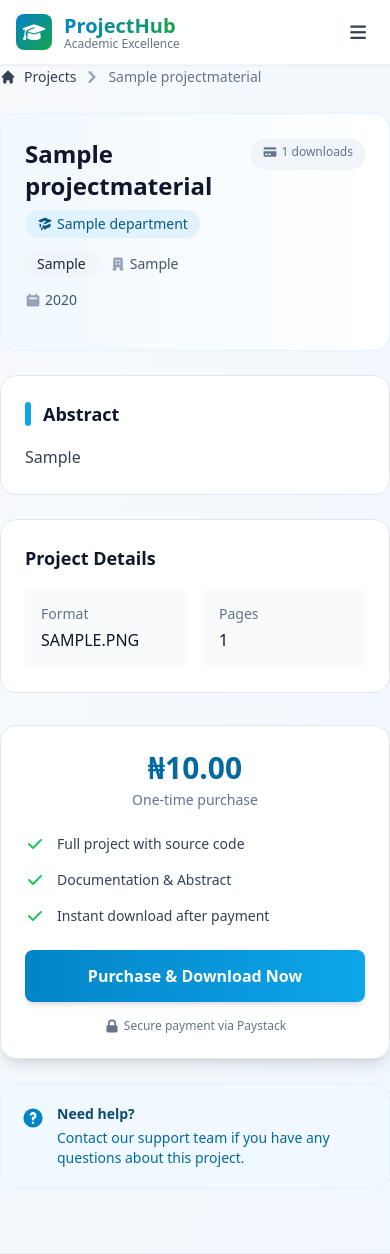
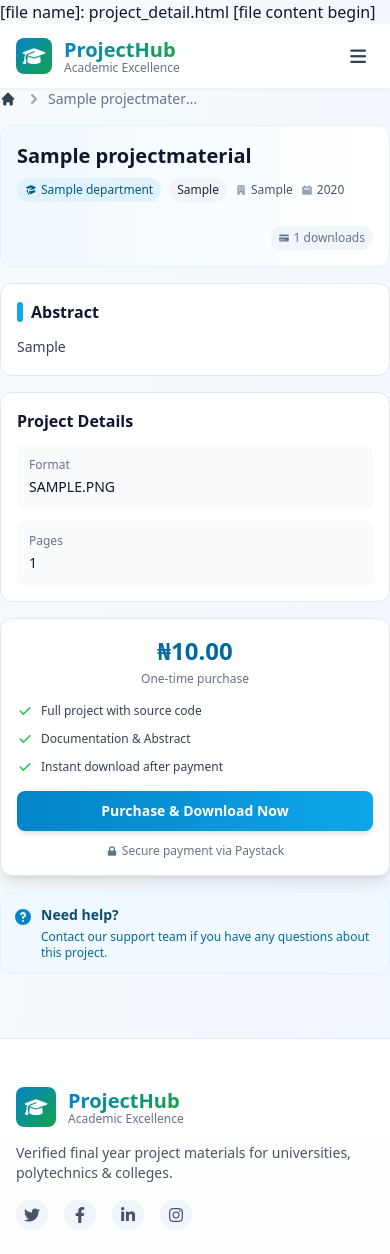
Before and after one commit to Ibn-muaz/projecthub, a Django app: a page that uses templates/core/project_detail.html in a window 390 px wide. Shown: the top 1254 px of the page. Run offline with Django 5.2, Linux system fonts and the light colour scheme; tables that the repository leaves empty hold one stand-in row (values such as "Sample post"); one stand-in notice (Sample message) is shown; some libraries are stand-ins or nearby versions.

Commit message:
Fix responsive

```diff
--- a/core/views.py
+++ b/core/views.py
@@ -240,14 +240,8 @@
         form = UserRegistrationForm(request.POST)
         if form.is_valid():
             user = form.save()
-
-            # FIX: Set the backend attribute to EmailBackend before logging in
-            user.backend = 'accounts.backends.EmailBackend'
-
-            # Now log the user in
-            login(request, user)
-            messages.success(request, 'Account created successfully!')
-            return redirect('landing')
+            messages.success(request, 'Account created successfully! Please log in to continue.')
+            return redirect('login-page')
         else:
             # If form is invalid, pass errors to template
             return render(request, 'core/register.html', {'form': form})
--- a/templates/core/admin_project_list.html
+++ b/templates/core/admin_project_list.html
@@ -30,7 +30,6 @@
           <div class="truncate w-full">{{ project.title }}</div>
         </td>
         <td class="px-3 py-2">{{ project.department }}</td>
-        <td class="px-3 py-2">{{ project.year }}</td>
         <td class="px-3 py-2">₦{{ project.price }}</td>
         <td class="px-3 py-2">
           {% if project.status == 'APPROVED' %}
--- a/templates/core/project_detail.html
+++ b/templates/core/project_detail.html
@@ -1,65 +1,67 @@
+[file name]: project_detail.html
+[file content begin]
 {% extends 'base.html' %}
 {% block title %}{{ project.title }} - ProjectHub{% endblock %}
 
 {% block content %}
 <!-- Breadcrumb -->
-<nav class="flex mb-6" aria-label="Breadcrumb">
-  <ol class="inline-flex items-center space-x-1 md:space-x-2">
+<nav class="flex mb-4 md:mb-6" aria-label="Breadcrumb">
+  <ol class="inline-flex items-center space-x-1 md:space-x-2 flex-wrap">
     <li class="inline-flex items-center">
       <a href="{% url 'project-list-page' %}" class="inline-flex items-center text-sm font-medium text-slate-700 hover:text-sky-600">
-        <svg class="w-4 h-4 mr-2" fill="currentColor" viewBox="0 0 20 20">
+        <svg class="w-4 h-4 mr-1 md:mr-2" fill="currentColor" viewBox="0 0 20 20">
           <path d="M10.707 2.293a1 1 0 00-1.414 0l-7 7a1 1 0 001.414 1.414L4 10.414V17a1 1 0 001 1h2a1 1 0 001-1v-2a1 1 0 011-1h2a1 1 0 011 1v2a1 1 0 001 1h2a1 1 0 001-1v-6.586l.293.293a1 1 0 001.414-1.414l-7-7z"/>
         </svg>
-        Projects
+        <span class="hidden sm:inline">Projects</span>
       </a>
     </li>
     <li aria-current="page">
       <div class="flex items-center">
-        <svg class="w-6 h-6 text-slate-400" fill="currentColor" viewBox="0 0 20 20">
+        <svg class="w-5 h-5 md:w-6 md:h-6 text-slate-400" fill="currentColor" viewBox="0 0 20 20">
           <path fill-rule="evenodd" d="M7.293 14.707a1 1 0 010-1.414L10.586 10 7.293 6.707a1 1 0 011.414-1.414l4 4a1 1 0 010 1.414l-4 4a1 1 0 01-1.414 0z" clip-rule="evenodd"/>
         </svg>
-        <span class="ml-1 text-sm font-medium text-slate-500 md:ml-2">{{ project.title|truncatechars:30 }}</span>
+        <span class="ml-1 text-sm font-medium text-slate-500 md:ml-2 truncate max-w-[150px] md:max-w-none">{{ project.title|truncatechars:30 }}</span>
       </div>
     </li>
   </ol>
 </nav>
 
-<div class="grid lg:grid-cols-3 gap-8">
+<div class="grid grid-cols-1 lg:grid-cols-3 gap-4 md:gap-8">
   <!-- Main Content -->
-  <div class="lg:col-span-2 space-y-6">
+  <div class="lg:col-span-2 space-y-4 md:space-y-6">
     <!-- Project Header -->
-    <div class="bg-gradient-to-r from-sky-50 to-white rounded-2xl p-6 border border-sky-100">
-      <div class="flex flex-wrap items-start justify-between gap-4">
+    <div class="bg-gradient-to-r from-sky-50 to-white rounded-xl md:rounded-2xl p-4 md:p-6 border border-sky-100">
+      <div class="flex flex-col sm:flex-row sm:items-start justify-between gap-3 md:gap-4">
         <div class="flex-1 min-w-0">
-          <h1 class="text-2xl font-bold text-slate-900 mb-2">{{ project.title }}</h1>
-          <div class="flex flex-wrap items-center gap-3 text-sm text-slate-600 mb-4">
-            <span class="inline-flex items-center bg-sky-100 text-sky-800 px-3 py-1 rounded-full">
-              <svg class="w-4 h-4 mr-1" fill="currentColor" viewBox="0 0 20 20">
+          <h1 class="text-xl md:text-2xl font-bold text-slate-900 mb-2">{{ project.title }}</h1>
+          <div class="flex flex-wrap items-center gap-2 text-xs md:text-sm text-slate-600 mb-3 md:mb-4">
+            <span class="inline-flex items-center bg-sky-100 text-sky-800 px-2 md:px-3 py-1 rounded-full text-xs">
+              <svg class="w-3 h-3 md:w-4 md:h-4 mr-1" fill="currentColor" viewBox="0 0 20 20">
                 <path d="M10.394 2.08a1 1 0 00-.788 0l-7 3a1 1 0 000 1.84L5.25 8.051a.999.999 0 01.356-.257l4-1.714a1 1 0 11.788 1.838L7.667 9.088l1.94.831a1 1 0 00.787 0l7-3a1 1 0 000-1.838l-7-3zM3.31 9.397L5 10.12v4.102a8.969 8.969 0 00-1.05-.174 1 1 0 01-.89-.89 11.115 11.115 0 01.25-3.762zM9.3 16.573A9.026 9.026 0 007 14.935v-3.957l1.818.78a3 3 0 002.364 0l5.508-2.361a11.026 11.026 0 01.25 3.762 1 1 0 01-.89.89 8.968 8.968 0 00-5.35 2.524 1 1 0 01-1.4 0zM6 18a1 1 0 001-1v-2.065a8.935 8.935 0 00-2-.712V17a1 1 0 001 1z"/>
               </svg>
               {{ project.department }}
             </span>
-            <span class="inline-flex items-center bg-slate-100 text-slate-800 px-3 py-1 rounded-full">
+            <span class="inline-flex items-center bg-slate-100 text-slate-800 px-2 md:px-3 py-1 rounded-full text-xs">
               {{ project.course }}
             </span>
-            <span class="inline-flex items-center">
-              <svg class="w-4 h-4 mr-1 text-slate-400" fill="currentColor" viewBox="0 0 20 20">
+            <span class="inline-flex items-center text-xs md:text-sm">
+              <svg class="w-3 h-3 md:w-4 md:h-4 mr-1 text-slate-400" fill="currentColor" viewBox="0 0 20 20">
                 <path fill-rule="evenodd" d="M4 4a2 2 0 012-2h8a2 2 0 012 2v12a1 1 0 110 2h-3a1 1 0 01-1-1v-2a1 1 0 00-1-1H9a1 1 0 00-1 1v2a1 1 0 01-1 1H4a1 1 0 110-2V4zm3 1h2v2H7V5zm2 4H7v2h2V9zm2-4h2v2h-2V5zm2 4h-2v2h2V9z" clip-rule="evenodd"/>
               </svg>
-              {{ project.institution }}
+              <span class="truncate max-w-[100px] md:max-w-none">{{ project.institution }}</span>
             </span>
-            <span class="inline-flex items-center">
-              <svg class="w-4 h-4 mr-1 text-slate-400" fill="currentColor" viewBox="0 0 20 20">
+            <span class="inline-flex items-center text-xs md:text-sm">
+              <svg class="w-3 h-3 md:w-4 md:h-4 mr-1 text-slate-400" fill="currentColor" viewBox="0 0 20 20">
                 <path fill-rule="evenodd" d="M6 2a1 1 0 00-1 1v1H4a2 2 0 00-2 2v10a2 2 0 002 2h12a2 2 0 002-2V6a2 2 0 00-2-2h-1V3a1 1 0 10-2 0v1H7V3a1 1 0 00-1-1zm0 5a1 1 0 000 2h8a1 1 0 100-2H6z" clip-rule="evenodd"/>
               </svg>
               {{ project.year }}
             </span>
           </div>
         </div>
-        <div class="flex items-center space-x-2">
-          <span class="text-xs font-medium text-slate-500 bg-slate-100 px-3 py-1.5 rounded-full">
+        <div class="flex items-center justify-end sm:justify-start">
+          <span class="text-xs font-medium text-slate-500 bg-slate-100 px-2 md:px-3 py-1 md:py-1.5 rounded-full">
             <span class="inline-flex items-center">
-              <svg class="w-4 h-4 mr-1" fill="currentColor" viewBox="0 0 20 20">
+              <svg class="w-3 h-3 md:w-4 md:h-4 mr-1" fill="currentColor" viewBox="0 0 20 20">
                 <path d="M4 4a2 2 0 00-2 2v1h16V6a2 2 0 00-2-2H4z"/>
                 <path fill-rule="evenodd" d="M18 9H2v5a2 2 0 002 2h12a2 2 0 002-2V9zM4 13a1 1 0 011-1h1a1 1 0 110 2H5a1 1 0 01-1-1zm5-1a1 1 0 100 2h1a1 1 0 100-2H9z" clip-rule="evenodd"/>
               </svg>
@@ -71,37 +73,37 @@
     </div>
 
     <!-- Abstract Section -->
-    <div class="bg-white rounded-2xl border border-slate-200 p-6">
-      <div class="flex items-center mb-4">
-        <div class="w-1.5 h-6 bg-sky-500 rounded-full mr-3"></div>
-        <h2 class="text-lg font-semibold text-slate-900">Abstract</h2>
+    <div class="bg-white rounded-xl md:rounded-2xl border border-slate-200 p-4 md:p-6">
+      <div class="flex items-center mb-3 md:mb-4">
+        <div class="w-1.5 h-5 md:h-6 bg-sky-500 rounded-full mr-2 md:mr-3"></div>
+        <h2 class="text-base md:text-lg font-semibold text-slate-900">Abstract</h2>
       </div>
-      <div class="prose prose-slate max-w-none">
+      <div class="prose prose-slate max-w-none text-sm md:text-base">
         <p class="text-slate-700 leading-relaxed whitespace-pre-line">{{ project.abstract }}</p>
       </div>
     </div>
 
     <!-- Additional Info -->
     {% if project.file_format or project.page_count or project.chapters %}
-    <div class="bg-white rounded-2xl border border-slate-200 p-6">
-      <h3 class="text-lg font-semibold text-slate-900 mb-4">Project Details</h3>
-      <div class="grid grid-cols-2 md:grid-cols-3 gap-4">
+    <div class="bg-white rounded-xl md:rounded-2xl border border-slate-200 p-4 md:p-6">
+      <h3 class="text-base md:text-lg font-semibold text-slate-900 mb-3 md:mb-4">Project Details</h3>
+      <div class="grid grid-cols-1 sm:grid-cols-2 md:grid-cols-3 gap-3 md:gap-4">
         {% if project.file_format %}
-        <div class="bg-slate-50 rounded-lg p-4">
-          <div class="text-sm text-slate-500 mb-1">Format</div>
-          <div class="font-medium text-slate-900">{{ project.file_format|upper }}</div>
+        <div class="bg-slate-50 rounded-lg p-3 md:p-4">
+          <div class="text-xs md:text-sm text-slate-500 mb-1">Format</div>
+          <div class="font-medium text-slate-900 text-sm md:text-base">{{ project.file_format|upper }}</div>
         </div>
         {% endif %}
         {% if project.page_count %}
-        <div class="bg-slate-50 rounded-lg p-4">
-          <div class="text-sm text-slate-500 mb-1">Pages</div>
-          <div class="font-medium text-slate-900">{{ project.page_count }}</div>
+        <div class="bg-slate-50 rounded-lg p-3 md:p-4">
+          <div class="text-xs md:text-sm text-slate-500 mb-1">Pages</div>
+          <div class="font-medium text-slate-900 text-sm md:text-base">{{ project.page_count }}</div>
         </div>
         {% endif %}
         {% if project.chapters %}
-        <div class="bg-slate-50 rounded-lg p-4">
-          <div class="text-sm text-slate-500 mb-1">Chapters</div>
-          <div class="font-medium text-slate-900">{{ project.chapters }}</div>
+        <div class="bg-slate-50 rounded-lg p-3 md:p-4">
+          <div class="text-xs md:text-sm text-slate-500 mb-1">Chapters</div>
+          <div class="font-medium text-slate-900 text-sm md:text-base">{{ project.chapters }}</div>
         </div>
         {% endif %}
       </div>
@@ -111,30 +113,30 @@
 
   <!-- Sidebar -->
   <div class="lg:col-span-1">
-    <div class="sticky top-6 space-y-6">
+    <div class="sticky top-4 md:top-6 space-y-4 md:space-y-6">
       <!-- Purchase Card -->
-      <div class="bg-white rounded-2xl border border-slate-200 shadow-lg overflow-hidden">
-        <div class="p-6">
-          <div class="text-center mb-6">
-            <div class="text-3xl font-bold text-sky-700 mb-1">₦{{ project.price }}</div>
-            <div class="text-sm text-slate-500">One-time purchase</div>
+      <div class="bg-white rounded-xl md:rounded-2xl border border-slate-200 shadow-lg overflow-hidden">
+        <div class="p-4 md:p-6">
+          <div class="text-center mb-4 md:mb-6">
+            <div class="text-2xl md:text-3xl font-bold text-sky-700 mb-1">₦{{ project.price }}</div>
+            <div class="text-xs md:text-sm text-slate-500">One-time purchase</div>
           </div>
 
-          <div class="space-y-4 mb-6">
-            <div class="flex items-center text-sm">
-              <svg class="w-5 h-5 text-green-500 mr-3 flex-shrink-0" fill="currentColor" viewBox="0 0 20 20">
+          <div class="space-y-3 md:space-y-4 mb-4 md:mb-6">
+            <div class="flex items-center text-xs md:text-sm">
+              <svg class="w-4 h-4 md:w-5 md:h-5 text-green-500 mr-2 md:mr-3 flex-shrink-0" fill="currentColor" viewBox="0 0 20 20">
                 <path fill-rule="evenodd" d="M16.707 5.293a1 1 0 010 1.414l-8 8a1 1 0 01-1.414 0l-4-4a1 1 0 011.414-1.414L8 12.586l7.293-7.293a1 1 0 011.414 0z" clip-rule="evenodd"/>
               </svg>
               <span class="text-slate-700">Full project with source code</span>
             </div>
-            <div class="flex items-center text-sm">
-              <svg class="w-5 h-5 text-green-500 mr-3 flex-shrink-0" fill="currentColor" viewBox="0 0 20 20">
+            <div class="flex items-center text-xs md:text-sm">
+              <svg class="w-4 h-4 md:w-5 md:h-5 text-green-500 mr-2 md:mr-3 flex-shrink-0" fill="currentColor" viewBox="0 0 20 20">
                 <path fill-rule="evenodd" d="M16.707 5.293a1 1 0 010 1.414l-8 8a1 1 0 01-1.414 0l-4-4a1 1 0 011.414-1.414L8 12.586l7.293-7.293a1 1 0 011.414 0z" clip-rule="evenodd"/>
               </svg>
               <span class="text-slate-700">Documentation & Abstract</span>
             </div>
-            <div class="flex items-center text-sm">
-              <svg class="w-5 h-5 text-green-500 mr-3 flex-shrink-0" fill="currentColor" viewBox="0 0 20 20">
+            <div class="flex items-center text-xs md:text-sm">
+              <svg class="w-4 h-4 md:w-5 md:h-5 text-green-500 mr-2 md:mr-3 flex-shrink-0" fill="currentColor" viewBox="0 0 20 20">
                 <path fill-rule="evenodd" d="M16.707 5.293a1 1 0 010 1.414l-8 8a1 1 0 01-1.414 0l-4-4a1 1 0 011.414-1.414L8 12.586l7.293-7.293a1 1 0 011.414 0z" clip-rule="evenodd"/>
               </svg>
               <span class="text-slate-700">Instant download after payment</span>
@@ -142,17 +144,17 @@
           </div>
 
           <button id="purchaseButton" data-project-id="{{ project.id }}"
-            class="w-full py-3.5 px-4 bg-gradient-to-r from-sky-600 to-sky-500 hover:from-sky-700 hover:to-sky-600 text-white font-semibold rounded-lg shadow-md hover:shadow-lg transition-all duration-200 flex items-center justify-center">
-            <svg id="purchaseSpinner" class="hidden w-5 h-5 mr-2 animate-spin text-white" fill="none" viewBox="0 0 24 24">
+            class="w-full py-2.5 md:py-3.5 px-3 md:px-4 bg-gradient-to-r from-sky-600 to-sky-500 hover:from-sky-700 hover:to-sky-600 text-white font-semibold rounded-lg shadow-md hover:shadow-lg transition-all duration-200 flex items-center justify-center text-sm md:text-base">
+            <svg id="purchaseSpinner" class="hidden w-4 h-4 md:w-5 md:h-5 mr-2 animate-spin text-white" fill="none" viewBox="0 0 24 24">
               <circle class="opacity-25" cx="12" cy="12" r="10" stroke="currentColor" stroke-width="4"></circle>
               <path class="opacity-75" fill="currentColor" d="M4 12a8 8 0 018-8V0C5.373 0 0 5.373 0 12h4zm2 5.291A7.962 7.962 0 014 12H0c0 3.042 1.135 5.824 3 7.938l3-2.647z"></path>
             </svg>
             <span id="purchaseText">Purchase & Download Now</span>
           </button>
 
-          <div class="mt-4 text-center">
+          <div class="mt-3 md:mt-4 text-center">
             <div class="flex items-center justify-center text-xs text-slate-500">
-              <svg class="w-4 h-4 mr-1" fill="currentColor" viewBox="0 0 20 20">
+              <svg class="w-3 h-3 md:w-4 md:h-4 mr-1" fill="currentColor" viewBox="0 0 20 20">
                 <path fill-rule="evenodd" d="M5 9V7a5 5 0 0110 0v2a2 2 0 012 2v5a2 2 0 01-2 2H5a2 2 0 01-2-2v-5a2 2 0 012-2zm8-2v2H7V7a3 3 0 016 0z" clip-rule="evenodd"/>
               </svg>
               Secure payment via Paystack
@@ -162,14 +164,14 @@
       </div>
 
       <!-- Help Card -->
-      <div class="bg-sky-50 rounded-2xl border border-sky-100 p-5">
+      <div class="bg-sky-50 rounded-xl md:rounded-2xl border border-sky-100 p-3 md:p-5">
         <div class="flex items-start">
-          <svg class="w-6 h-6 text-sky-600 mt-0.5 mr-3 flex-shrink-0" fill="currentColor" viewBox="0 0 20 20">
+          <svg class="w-5 h-5 md:w-6 md:h-6 text-sky-600 mt-0.5 mr-2 md:mr-3 flex-shrink-0" fill="currentColor" viewBox="0 0 20 20">
             <path fill-rule="evenodd" d="M18 10a8 8 0 11-16 0 8 8 0 0116 0zm-8-3a1 1 0 00-.867.5 1 1 0 11-1.731-1A3 3 0 0113 8a3.001 3.001 0 01-2 2.83V11a1 1 0 11-2 0v-1a1 1 0 011-1 1 1 0 100-2zm0 8a1 1 0 100-2 1 1 0 000 2z" clip-rule="evenodd"/>
           </svg>
           <div>
             <h4 class="text-sm font-semibold text-sky-900 mb-1">Need help?</h4>
-            <p class="text-sm text-sky-700">Contact our support team if you have any questions about this project.</p>
+            <p class="text-xs md:text-sm text-sky-700">Contact our support team if you have any questions about this project.</p>
           </div>
         </div>
       </div>
@@ -179,15 +181,15 @@
 
 <!-- Similar Projects (Optional) -->
 {% if similar_projects %}
-<div class="mt-12">
-  <h3 class="text-xl font-semibold text-slate-900 mb-6">Similar Projects</h3>
-  <div class="grid md:grid-cols-2 lg:grid-cols-3 gap-6">
+<div class="mt-8 md:mt-12">
+  <h3 class="text-lg md:text-xl font-semibold text-slate-900 mb-4 md:mb-6">Similar Projects</h3>
+  <div class="grid grid-cols-1 sm:grid-cols-2 lg:grid-cols-3 gap-4 md:gap-6">
     {% for similar in similar_projects %}
     <a href="{% url 'project-detail' slug=similar.slug %}"
-       class="bg-white rounded-xl border border-slate-200 p-5 hover:border-sky-300 hover:shadow-md transition-all duration-200">
-      <h4 class="font-medium text-slate-900 mb-2 line-clamp-2">{{ similar.title }}</h4>
-      <div class="flex items-center justify-between text-sm text-slate-600">
-        <span>{{ similar.department }}</span>
+       class="bg-white rounded-lg md:rounded-xl border border-slate-200 p-4 md:p-5 hover:border-sky-300 hover:shadow-md transition-all duration-200">
+      <h4 class="font-medium text-slate-900 mb-2 line-clamp-2 text-sm md:text-base">{{ similar.title }}</h4>
+      <div class="flex items-center justify-between text-xs md:text-sm text-slate-600">
+        <span class="truncate max-w-[100px]">{{ similar.department }}</span>
         <span class="font-semibold text-sky-700">₦{{ similar.price }}</span>
       </div>
     </a>
@@ -288,7 +290,7 @@
   function showNotification(message, type = 'info') {
     // Create notification element
     const notification = document.createElement('div');
-    notification.className = `fixed top-4 right-4 z-50 px-4 py-3 rounded-lg shadow-lg border transform transition-all duration-300 ${
+    notification.className = `fixed top-4 right-4 left-4 md:left-auto z-50 px-4 py-3 rounded-lg shadow-lg border transform transition-all duration-300 ${
       type === 'error'
         ? 'bg-red-50 border-red-200 text-red-800'
         : 'bg-green-50 border-green-200 text-green-800'
```
Also changed, not shown: render.yaml (+7 -5 lines), templates/core/admin_project_form.html (+74 -48 lines), templates/core/login.html (+15 -2 lines), SECURITY_GUIDE.md (added), 1 other file.
